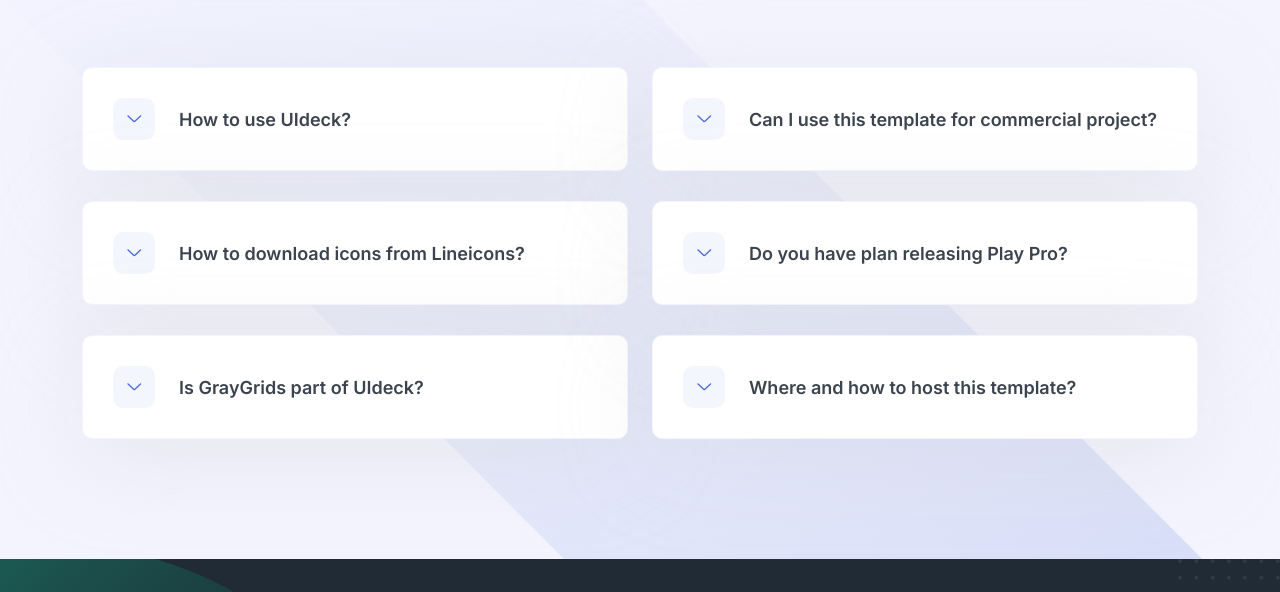
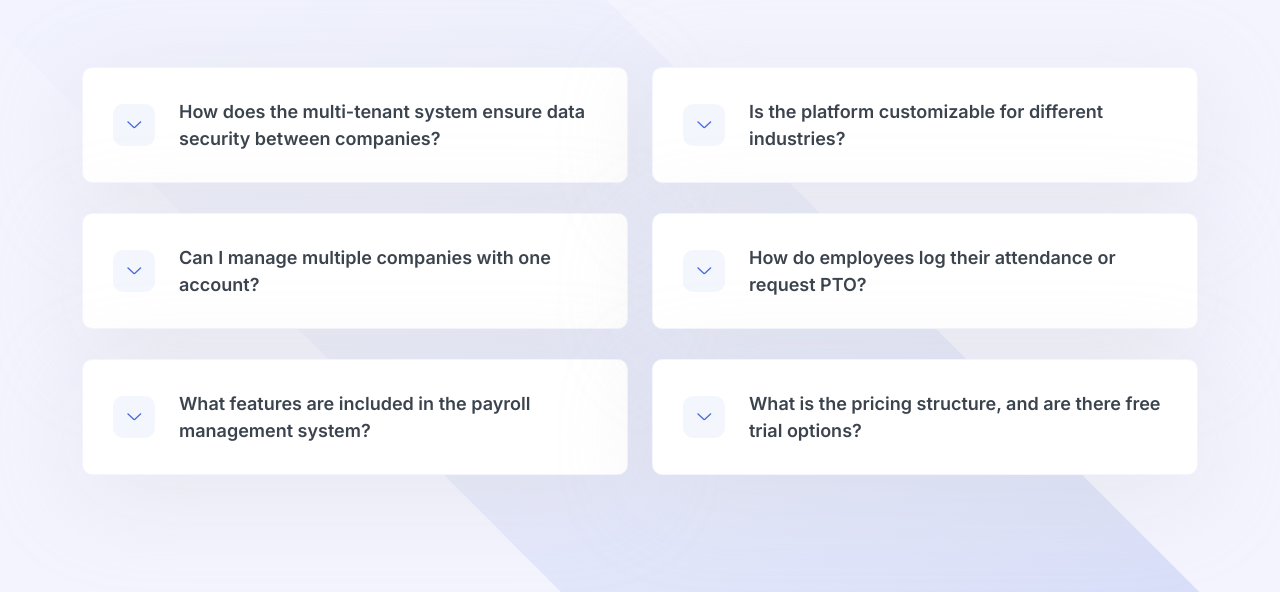
Before and after one commit to AlpetGexha/projekti-web-sem-5, a plain HTML site: page pricing.html in a window 1280 px wide. Shown: the part 1459-2051 px from the top of the page. Drawn offline with Linux system fonts and the light colour scheme.

Commit message:
Update pricing.html

```diff
--- a/pricing.html
+++ b/pricing.html
@@ -5,7 +5,7 @@
   <meta charset="UTF-8" />
   <meta http-equiv="X-UA-Compatible" content="IE=edge" />
   <meta name="viewport" content="width=device-width, initial-scale=1.0" />
-    <title>Employee Management</title>
+    <title>Employee Management | Pricing </title>
 
   <!--====== Favicon Icon ======-->
   <link rel="shortcut icon" href="assets/images/favicon.svg" type="image/svg" />
@@ -202,7 +202,7 @@
                 <span class="icon flex-shrink-0">
                   <i class="lni lni-chevron-down"></i>
                 </span>
-                <span>How to use UIdeck?</span>
+                <span>How does the multi-tenant system ensure data security between companies?</span>
               </button>
               <div id="collapseOne" class="accordion-collapse collapse">
                 <div class="ud-faq-body">
@@ -221,7 +221,7 @@
                 <span class="icon flex-shrink-0">
                   <i class="lni lni-chevron-down"></i>
                 </span>
-                <span>How to download icons from Lineicons?</span>
+                <span>Can I manage multiple companies with one account?</span>
               </button>
               <div id="collapseTwo" class="accordion-collapse collapse">
                 <div class="ud-faq-body">
@@ -240,7 +240,7 @@
                 <span class="icon flex-shrink-0">
                   <i class="lni lni-chevron-down"></i>
                 </span>
-                <span>Is GrayGrids part of UIdeck?</span>
+                <span>What features are included in the payroll management system?</span>
               </button>
               <div id="collapseThree" class="accordion-collapse collapse">
                 <div class="ud-faq-body">
@@ -261,7 +261,7 @@
                 <span class="icon flex-shrink-0">
                   <i class="lni lni-chevron-down"></i>
                 </span>
-                <span>Can I use this template for commercial project?</span>
+                <span>Is the platform customizable for different industries?</span>
               </button>
               <div id="collapseFour" class="accordion-collapse collapse">
                 <div class="ud-faq-body">
@@ -280,7 +280,7 @@
                 <span class="icon flex-shrink-0">
                   <i class="lni lni-chevron-down"></i>
                 </span>
-                <span>Do you have plan releasing Play Pro?</span>
+                <span>How do employees log their attendance or request PTO?</span>
               </button>
               <div id="collapseFive" class="accordion-collapse collapse">
                 <div class="ud-faq-body">
@@ -299,7 +299,7 @@
                 <span class="icon flex-shrink-0">
                   <i class="lni lni-chevron-down"></i>
                 </span>
-                <span>Where and how to host this template?</span>
+                <span>What is the pricing structure, and are there free trial options?</span>
               </button>
               <div id="collapseSix" class="accordion-collapse collapse">
                 <div class="ud-faq-body">
```
